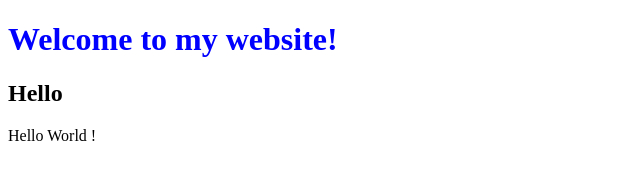
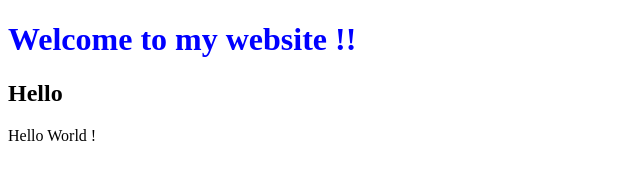
Before and after one commit to juanrios1307/harvardCourseCS50, a plain HTML site: page index.html in a window 1280 px wide. Shown: the full height of the page, 0-640 px from the left. Drawn offline with Linux system fonts and the light colour scheme.

Commit message:
Add puntuation

```diff
--- a/index.html
+++ b/index.html
@@ -7,7 +7,7 @@
 
 
     <body>
-        <h1 style="color:blue;">Welcome to my website!</h1>
+        <h1 style="color:blue;">Welcome to my website !!</h1>
         <h2> Hello </h2>
         Hello World !
     </body>
```
